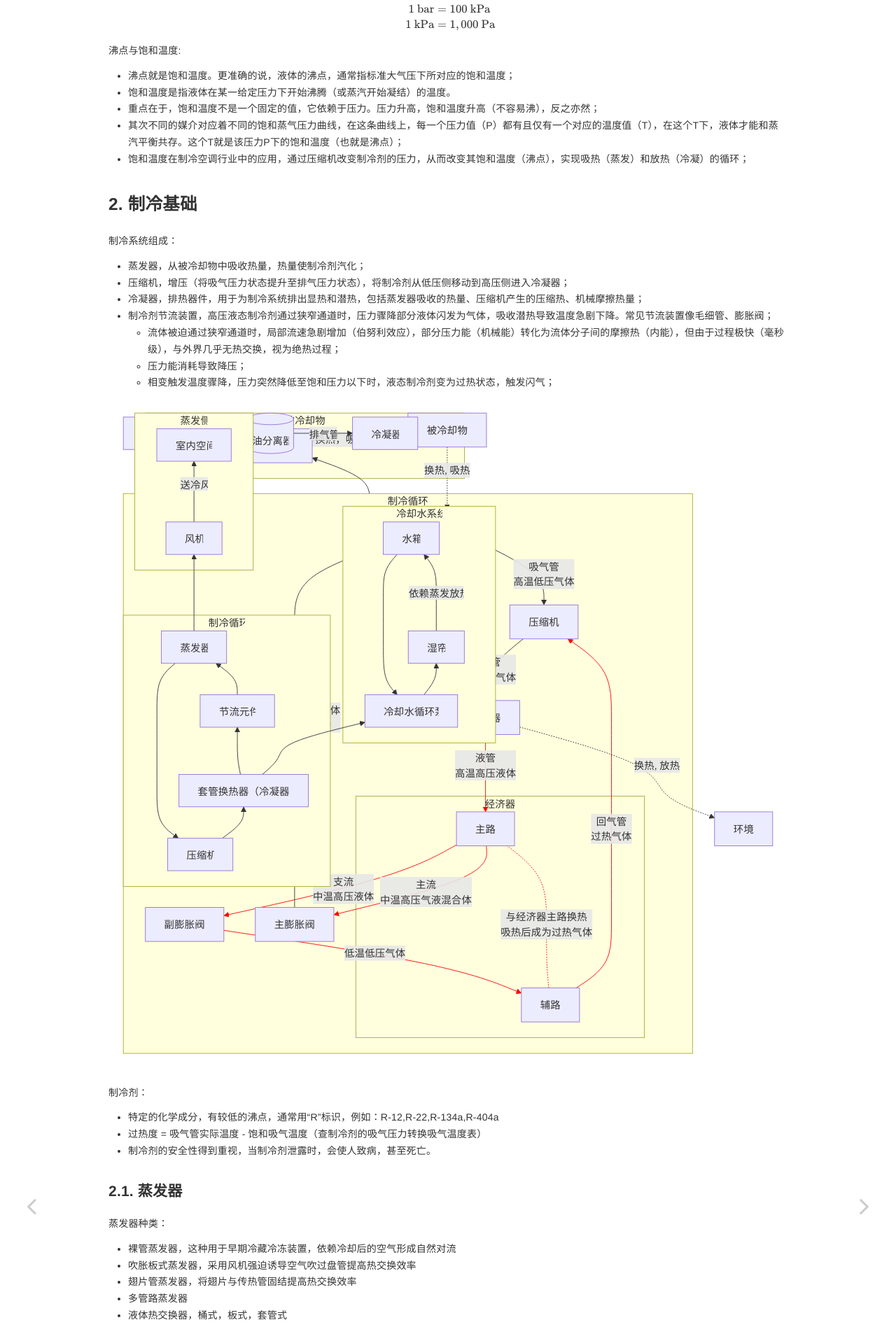
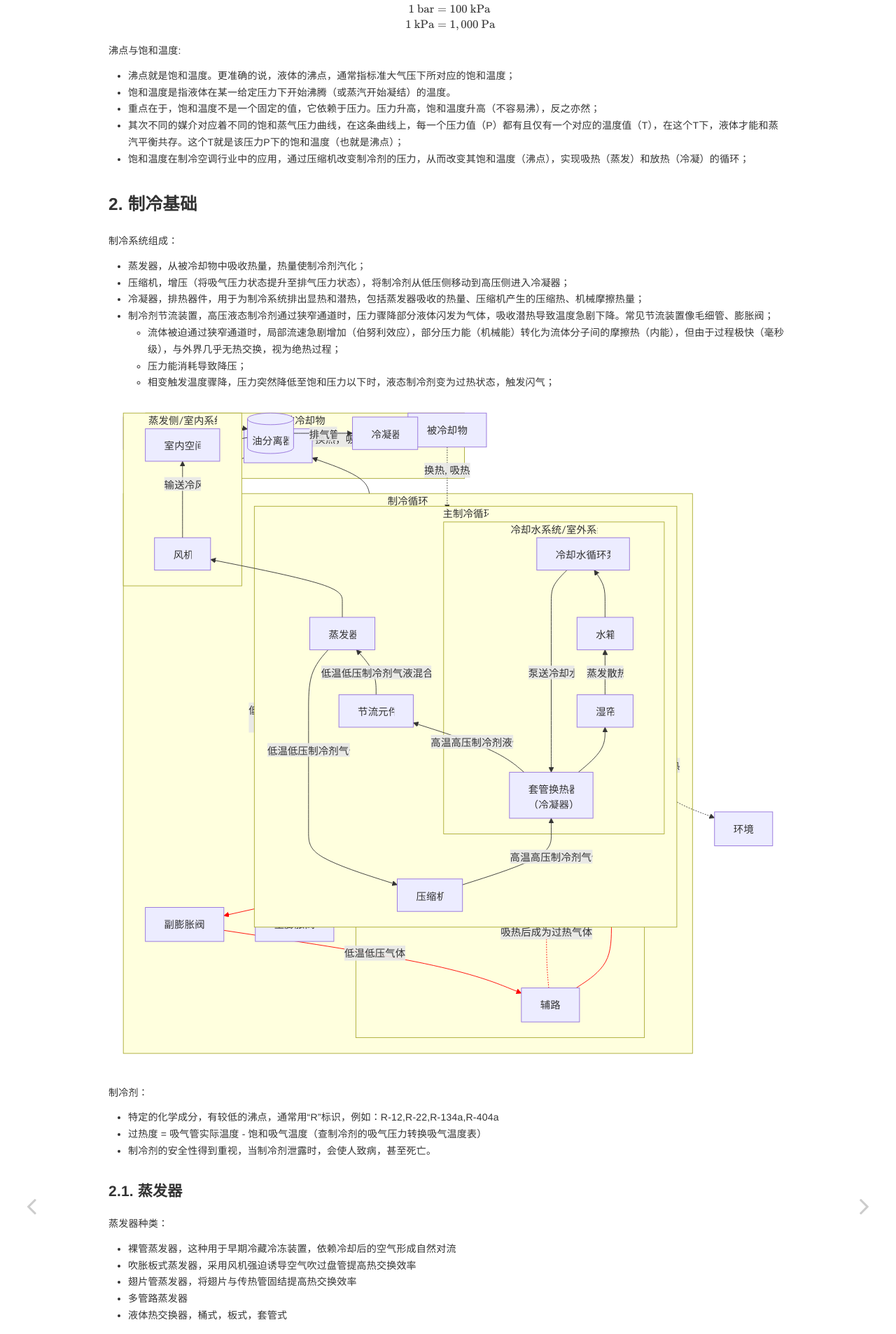
Before and after one commit to YooyoJin/yooyojin.github.io, a Jekyll site: the page built from _posts/2025-07-01-refrigeration_basics.md, in a window 1280 px wide. Shown: the part 827-2733 px from the top of the page at 70% size. Built offline with Jekyll 4.4.1, drawn with Linux system fonts in a browser that asks for light colours.

Commit message:
<feature> 更新部分内容

````diff
--- a/_posts/2025-07-01-refrigeration_basics.md
+++ b/_posts/2025-07-01-refrigeration_basics.md
@@ -315,34 +315,38 @@ flowchart LR
 
 ``` mermaid
 flowchart BT
-    subgraph 制冷循环
-        A[压缩机] --> B[套管换热器（冷凝器）]
-        B --> C[节流元件]
-        C --> D[蒸发器]
-        D --> A
+    subgraph 主制冷循环[主制冷循环]
+        direction LR
+        A[压缩机] -->|高温高压制冷剂气体| B[套管换热器<br>（冷凝器）]
+        B -->|高温高压制冷剂液体| C[节流元件]
+        C -->|低温低压制冷剂气液混合物| D[蒸发器]
+        D -->|低温低压制冷剂气体| A
+
+        subgraph 冷却水系统[冷却水系统/室外系统]
+            direction RL
+            K[水箱] --> J[冷却水循环泵]
+            J -->|泵送冷却水| B
+            L[湿帘] -->|蒸发散热| K
+        end
+        B --> L
     end
 
-    B --> J
-
-    subgraph 冷却水系统
-        K --> J[冷却水循环泵]
-        J --> L[湿帘]
-        L -->|依赖蒸发放热| K[水箱]
+    subgraph 蒸发侧[蒸发侧/室内系统]
+        direction LR
+        D --> H[风机]
+        H -->|输送冷风| I[室内空间]
     end
 
-    subgraph 蒸发侧
-        D --> H[风机]
-        H -->|送冷风| I[室内空间]
-    end
 ```
 
 ## 5. 其他常见制冷概念和术语及缩写
 
 名称|含义|
 -:|:-|
-干球温度|指在空气中直接测量得到的温度|
-湿球温度|指当前环境仅通过蒸发水分所能达到的最低温度。用湿纱布包扎普通温度计的感温部分，纱布下端浸在水中，以维持感温部位空气湿度达到饱和，在纱布周围保持一定的空气流通，使周围空气接近达到等焓。示数达到稳定后，此时温度计显示的读数近似认为湿球温度。|
+干球温度|指在空气中直接测量得到的温度
+湿球温度|指当前环境仅通过蒸发水分所能达到的最低温度。用湿纱布包扎普通温度计的感温部分，纱布下端浸在水中，以维持感温部位空气湿度达到饱和，在纱布周围保持一定的空气流通，使周围空气接近达到等焓。示数达到稳定后，此时温度计显示的读数近似认为湿球温度。
 冷吨|1美制冷吨（1RT）表示1吨的冰在24小时内完全融化所需的制冷量。<br>1RT = 3024kcal/h = 3.517KW
+压缩机调频点|跳频点是指空调压缩机不能运行的某些频率点，当空调压缩机运行在跳频点时，会出现功率增加，产生噪音等问题；对空调压缩机的跳频点进行识别，可以避免空调压缩机在跳频点运行，有助于减少不必要的能耗，提高空调整体能效比
 
 ## 参考资料
 
````
Also changed, not shown: _posts/2025-03-31-mcu_basics.md (+7 -2 lines), _posts/2025-04-28-hc32.md (+1 -1 lines), _posts/2025-05-09-pid.md (+42 -4 lines), _posts/2025-05-17-eat_shit.md (+7 -0 lines), _posts/2025-09-12-circuit_basics.md (added, +12 -0 lines), _posts/2025-09-12-mcu_peripherals copy.md (added, +49 -0 lines).
